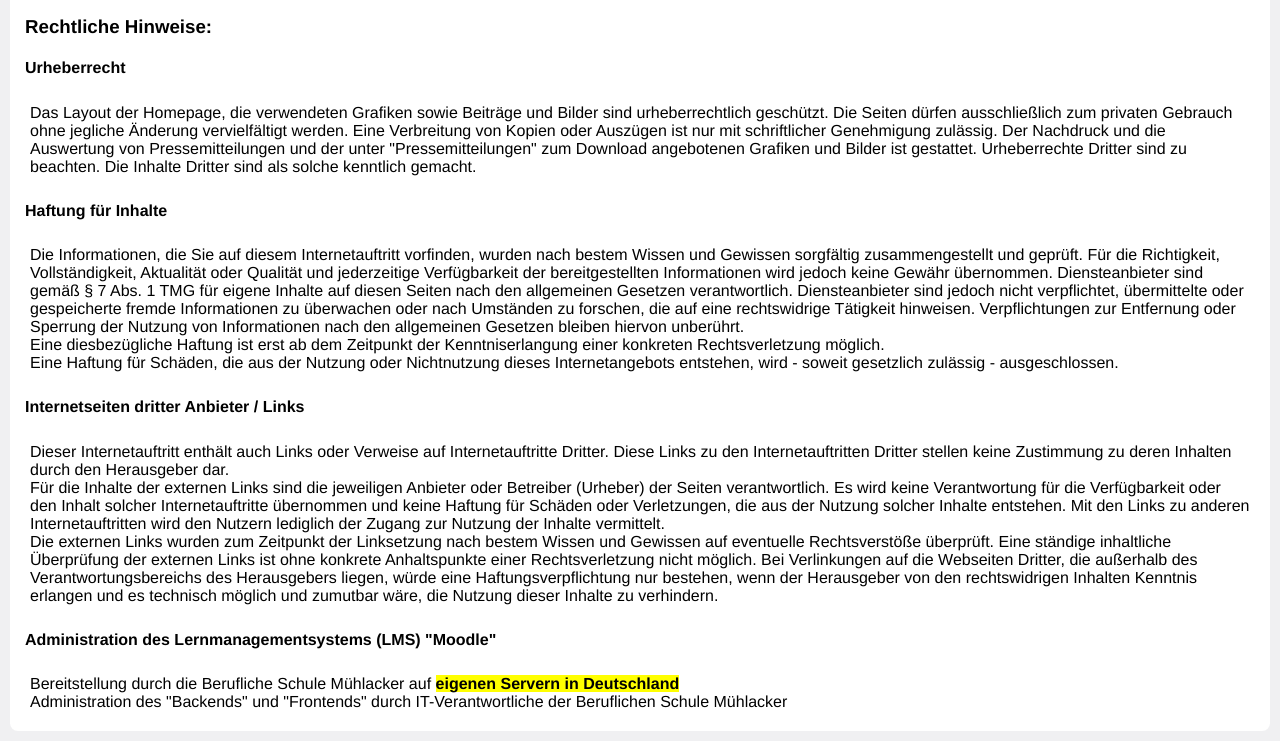
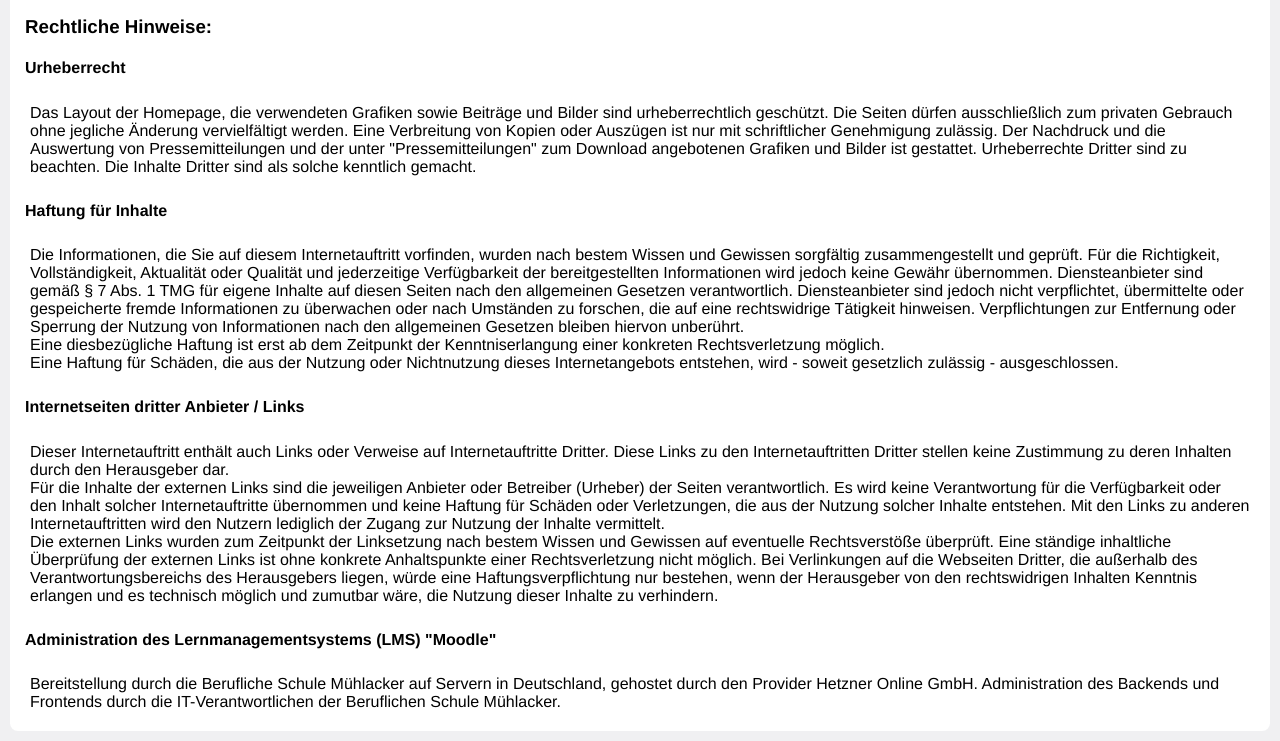
Before and after one commit to bs-muehlacker/impressum-datenschutz, a plain HTML site: page index.html in a window 1280 px wide. Shown: the part 547-1288 px from the top of the page. Drawn offline with Linux system fonts and the light colour scheme.

Commit message:
Anpassung an Hetzer GmbH
nach Rücksprache mit Colin

```diff
--- a/index.html
+++ b/index.html
@@ -101,8 +101,7 @@ Zähringerallee 3<br>
 
         <h4>Administration des Lernmanagementsystems (LMS) "Moodle"</h4>
         <div>
-            Bereitstellung durch die Berufliche Schule Mühlacker auf <span class="highlight"> eigenen Servern in Deutschland</span><br>
-            Administration des "Backends" und "Frontends" durch IT-Verantwortliche der Beruflichen Schule Mühlacker
+            Bereitstellung durch die Berufliche Schule Mühlacker auf Servern in Deutschland, gehostet durch den Provider Hetzner Online GmbH. Administration des Backends und Frontends durch die IT-Verantwortlichen der Beruflichen Schule Mühlacker.
         </div>
     </div>
 
```
